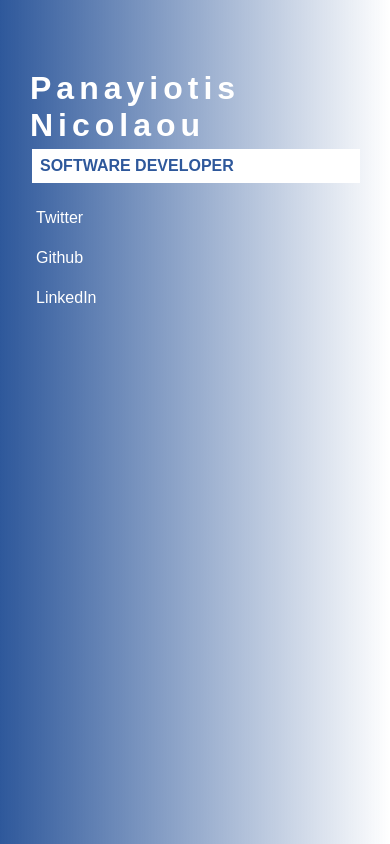
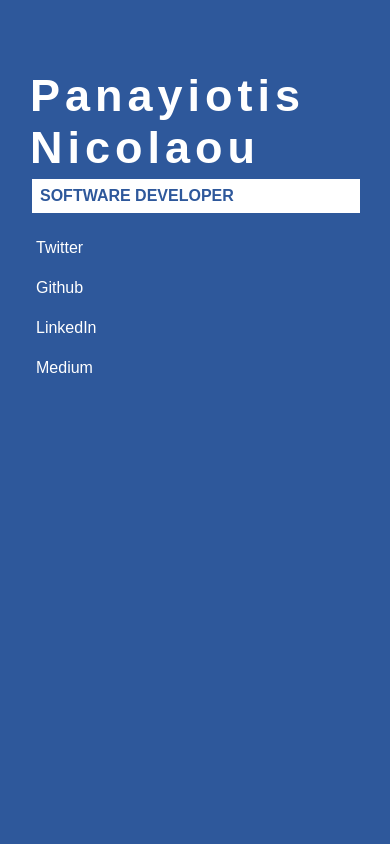
Before and after one commit to ishutinov/panayiotis, a plain HTML site: page index.html in a window 390 px wide. Drawn offline with Linux system fonts and the light colour scheme; a web font is replaced by a local one.

Commit message:
added medium link

```diff
--- a/index.html
+++ b/index.html
@@ -14,11 +14,12 @@
     <div class="main">
       <h1 class="name">Panayiotis</h1>
       <h1 class="name">Nicolaou</h1>
-            <H4 class="role">SOFTWARE DEVELOPER</H4>
+      <H4 class="role">SOFTWARE DEVELOPER</H4>
       <div class="profiles">
         <a href="https://twitter.com/pnicolaou13" target="_blank">Twitter</a>
         <a href="https://github.com/supergoat" target="_blank">Github</a>
         <a href="https://www.linkedin.com/in/panayiotis93/" target="_blank">LinkedIn</a>
+        <a href="https://medium.com/@panayiotisnicolaou" target="_blank">Medium</a>
       </div>
     </div>
 
@@ -50,6 +51,7 @@
         padding: 0;
         text-align: left;
         letter-spacing: 5px;
+        font-size: 45px;
       }
 
       .profiles {
@@ -72,6 +74,12 @@
         border: 1px solid white;
       }
 
+      @media screen and (max-width: 500px) {
+        body {
+          background: rgb(46, 88, 155);
+        }
+      }
+
 
     </style>
   </body>
```
